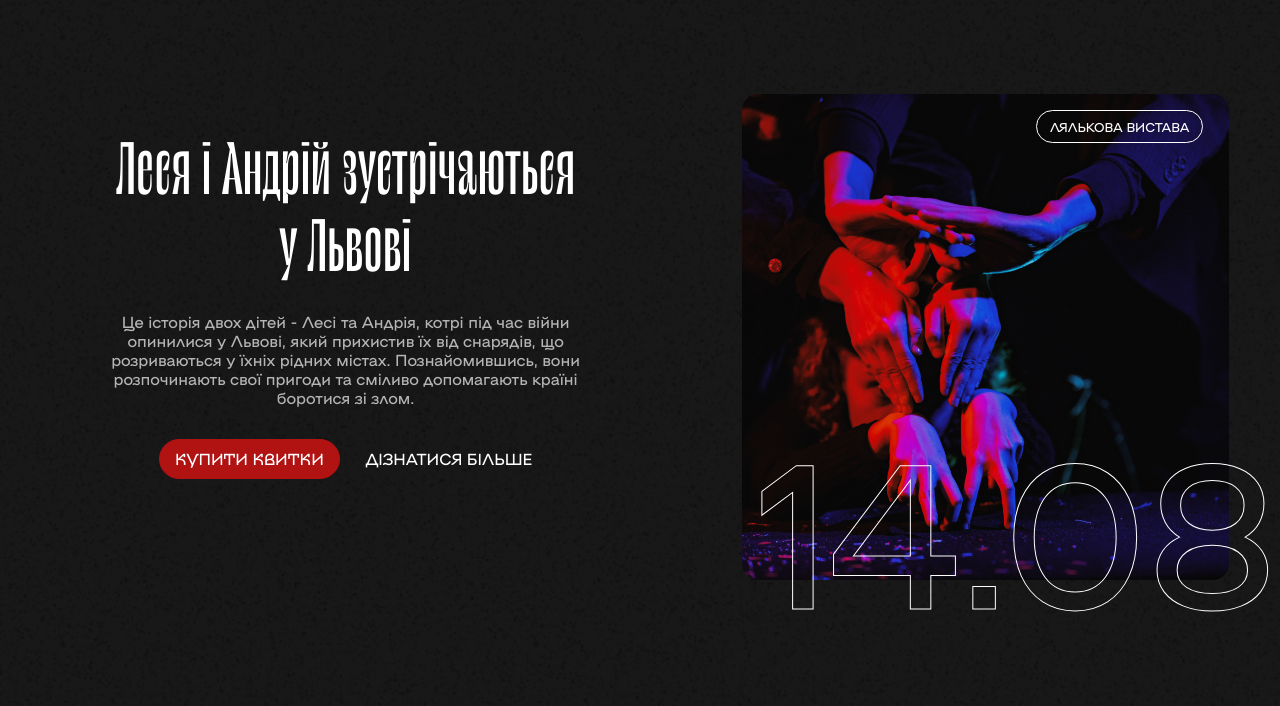
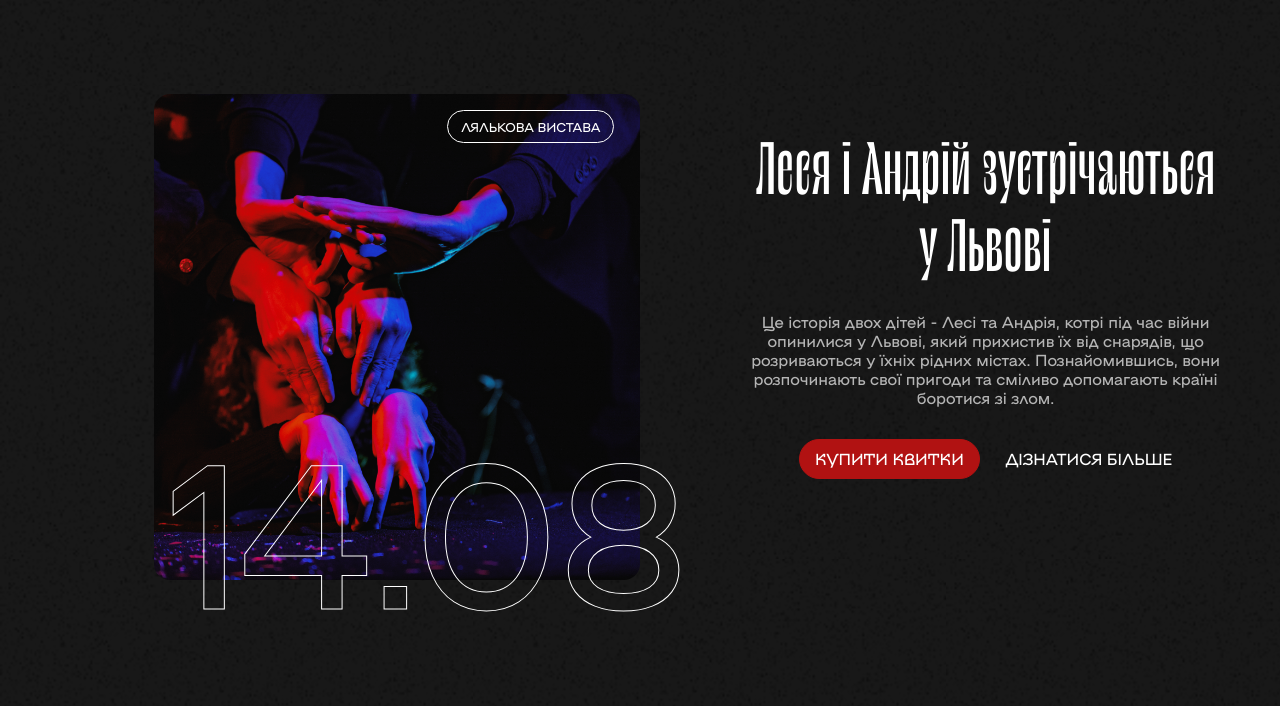
Before and after one commit to okuruchimas/Vatra-Frontend, a Next.js app: page / in a window 1280 px wide. Shown: the part 4234-4940 px from the top of the page. Built offline with nearby package versions, Linux system fonts and the light colour scheme.

Commit message:
added left image performances

```diff
--- a/components /JoinUs/index.tsx
+++ b/components /JoinUs/index.tsx
@@ -76,6 +76,6 @@ export const Circle = styled.div`
 `;
 const BuyText = styled.span`
   font-family: "murmure";
-  font-size: 26rem;
+  font-size: 12vh;
   color: #b11212;
 `;
--- a/components /OurTeam/index.tsx
+++ b/components /OurTeam/index.tsx
@@ -94,7 +94,7 @@ const Wrap = styled.div`
   flex-direction: column;
   align-items: flex-start;
   width: 100vw;
-  padding: 14vh 6vw;
+  padding: 14vh 4vw;
   overflow: hidden;
 `;
 
--- a/components /TheaterPoster/Performance/index.tsx
+++ b/components /TheaterPoster/Performance/index.tsx
@@ -8,6 +8,7 @@ import PerformanceImg from "./PerformanceImg";
 import performanceImg from "./PerformanceImg";
 
 export type RepertoireProps = {
+  left: number;
   title: string;
   description: string;
   type: string;
@@ -19,6 +20,8 @@ export type RepertoireProps = {
 const Performance = (performance: RepertoireProps) => {
   return (
     <Wrap>
+      {performance.left ? (
+        <>
           <PerformanceInfo
             title={performance.title}
             description={performance.description}
@@ -29,6 +32,21 @@ const Performance = (performance: RepertoireProps) => {
             imgUrl={performance.imgUrl}
             type={performance.type}
           />
+        </>
+      ) : (
+        <>
+          <PerformanceImg
+            date={performance.date}
+            imgUrl={performance.imgUrl}
+            type={performance.type}
+          />
+          <PerformanceInfo
+            title={performance.title}
+            description={performance.description}
+            link={performance.link}
+          />
+        </>
+      )}
     </Wrap>
   );
 };
--- a/components /TheaterPoster/index.tsx
+++ b/components /TheaterPoster/index.tsx
@@ -84,6 +84,7 @@ const TheaterPoster = () => {
         {TestArr.map((performance, index) => (
           <Performance
             key={index}
+            left={(index + 1) % 2}
             title={performance.title}
             description={performance.description}
             type={performance.type}
--- a/components /layout/Header/index.tsx
+++ b/components /layout/Header/index.tsx
@@ -69,8 +69,8 @@ const Wrap = styled.div`
   flex-direction: row;
   align-items: center;
   justify-content: space-between;
+  padding: 2vh 0;
   margin: 0 4vw;
-  padding: 2vh 0;
   height: 8vh;
   background-image: url("/icons/gradients/dottBackground.svg");
   background-color: #181818;
```
Lines whose indentation alone changed are shown as unchanged.
